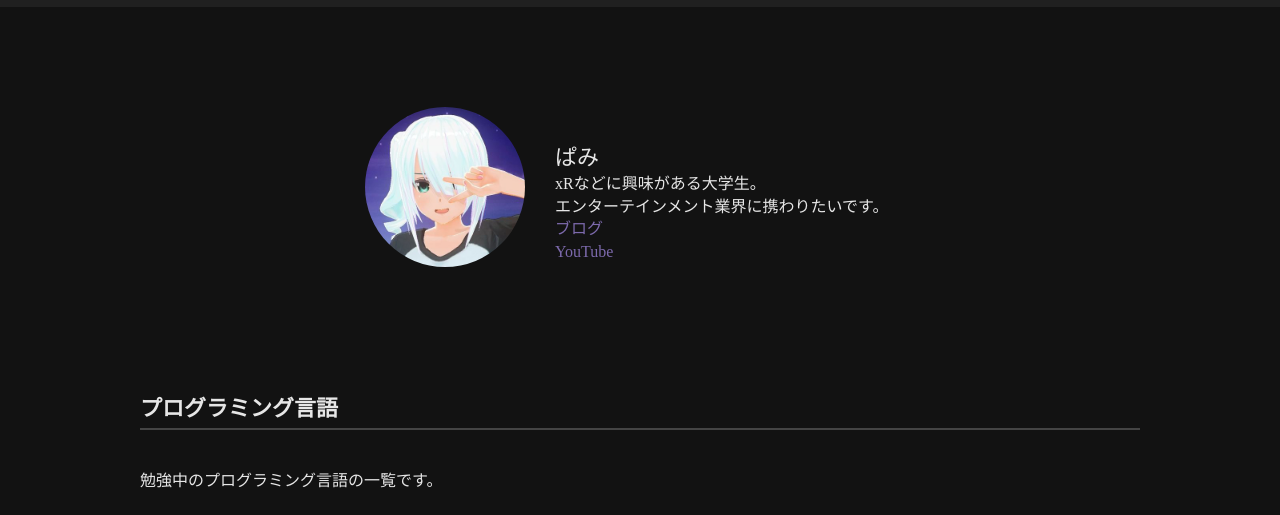
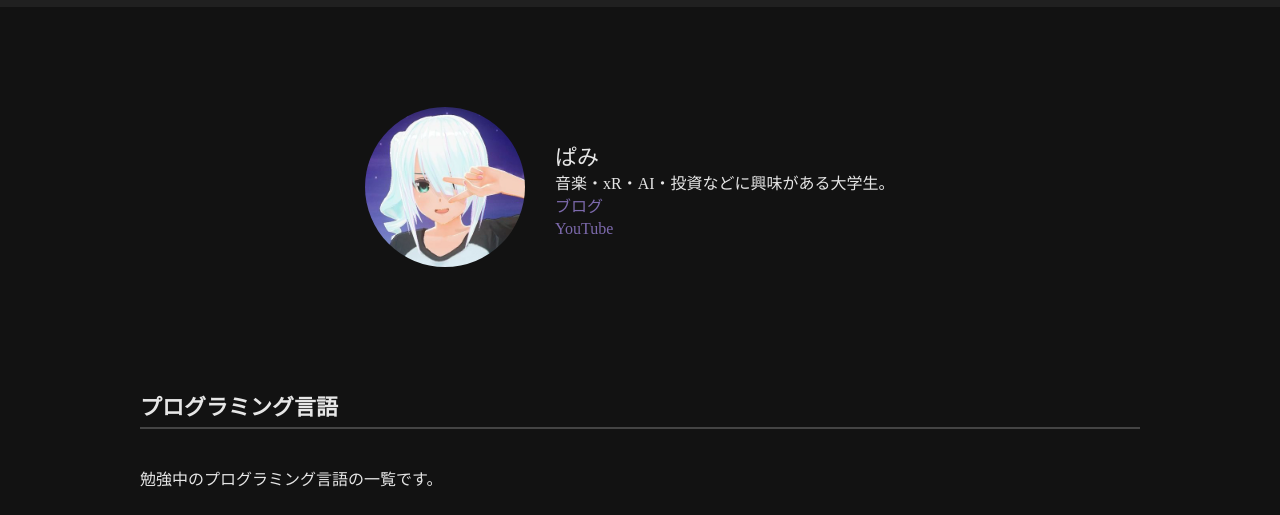
Before and after one commit to pamiyummy/pamiyummy.github.io, a plain HTML site: page index.html in a window 1280 px wide. Shown: the part 93-608 px from the top of the page. Drawn offline with Linux system fonts and the light colour scheme.

Commit message:
Update index.html

```diff
--- a/index.html
+++ b/index.html
@@ -21,8 +21,7 @@
                 </div>
                 <div class="intro-text">
                     <div class="intro-name">ぱみ</div>
-                    <p>xRなどに興味がある大学生。</p>
-                    <p>エンターテインメント業界に携わりたいです。</p>
+                    <p>音楽・xR・AI・投資などに興味がある大学生。</p>
                     <p><a href="./blog/index.html">ブログ</a></p>
                     <p><a href="https://www.youtube.com/channel/UCozGStt1TTuGUFW61sK2HRA">YouTube</a></p>
                 </div>
```
